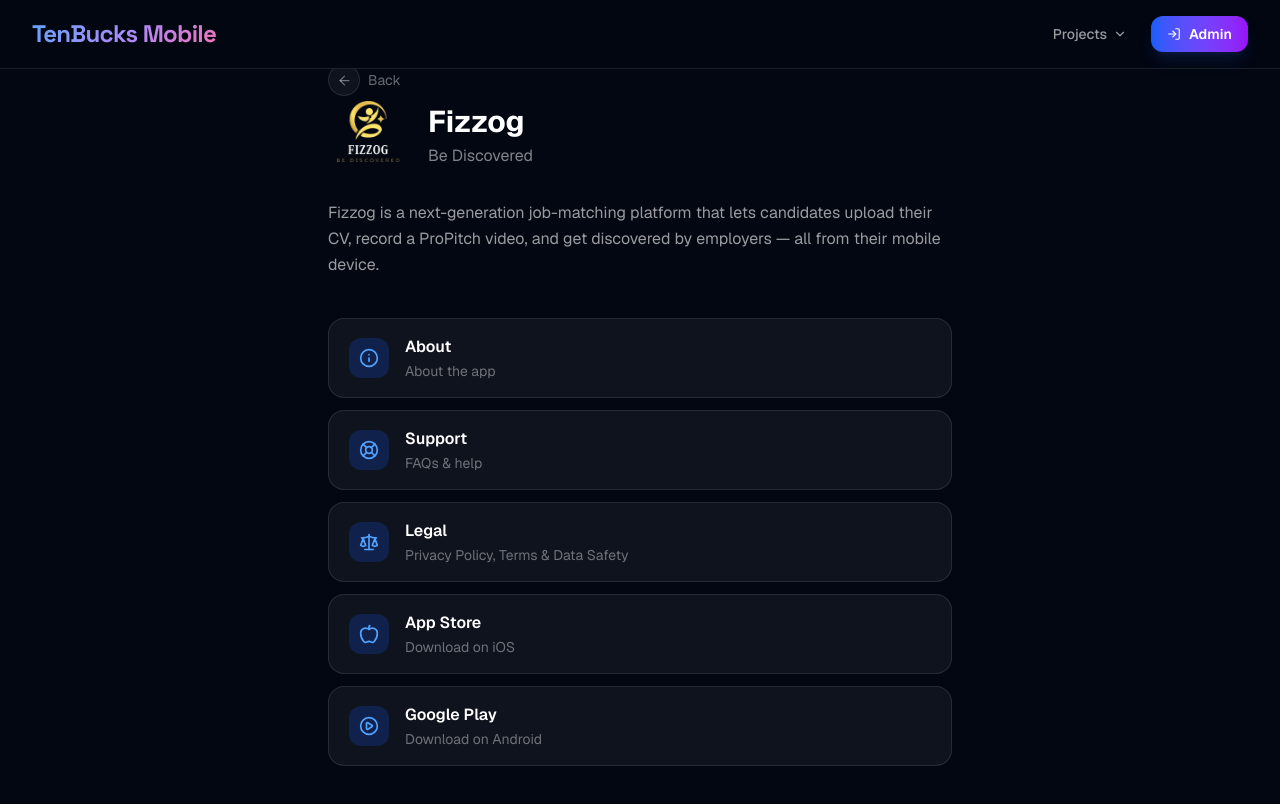
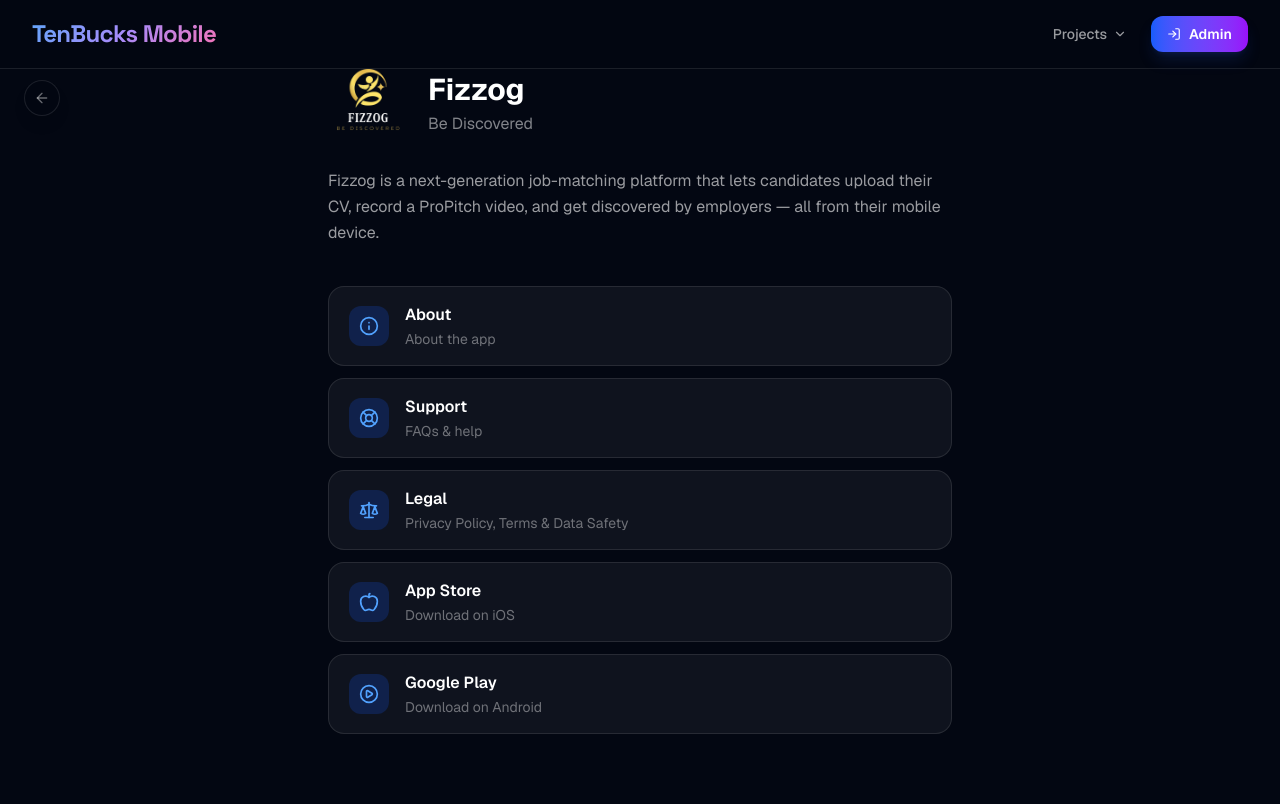
Before and after one commit to tenbucksmobile-png/tenbucks-hub, a Next.js app: page /fizzog in a window 1280 px wide. Shown: the top 804 px of the page. Built offline with nearby package versions, Linux system fonts and the light colour scheme.

Commit message:
fix: reposition back button below navbar at left edge

```diff
--- a/src/components/BackButton.tsx
+++ b/src/components/BackButton.tsx
@@ -7,12 +7,11 @@
   return (
     <button
       onClick={() => router.back()}
-      className="inline-flex items-center gap-2 text-sm text-white/40 hover:text-white transition-colors group"
+      className="fixed top-20 left-6 z-30 inline-flex items-center gap-2 text-sm text-white/40 hover:text-white transition-colors group"
     >
-      <span className="w-8 h-8 rounded-full border border-white/10 bg-white/5 group-hover:bg-white/15 flex items-center justify-center transition-colors">
-        <ArrowLeft size={15} />
+      <span className="w-9 h-9 rounded-full border border-white/10 bg-gray-950/80 backdrop-blur-sm group-hover:bg-white/15 flex items-center justify-center transition-colors shadow-lg">
+        <ArrowLeft size={16} />
       </span>
-      Back
     </button>
   );
 }
```
